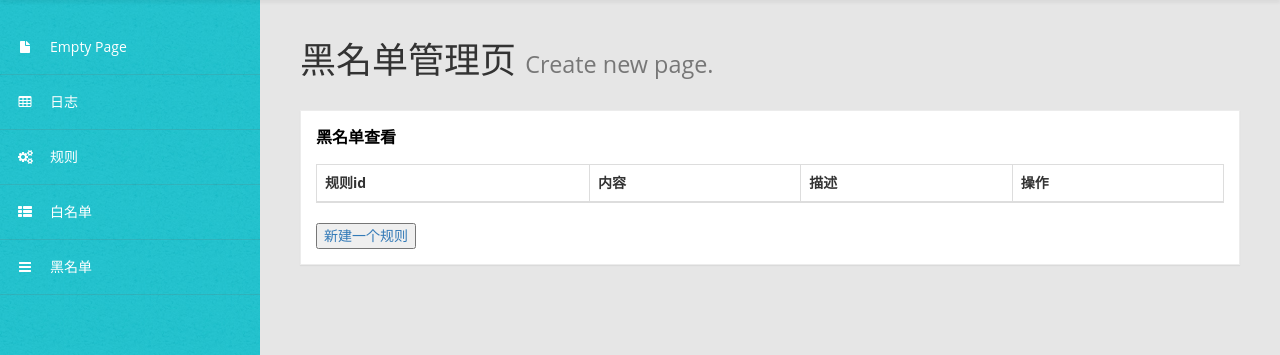
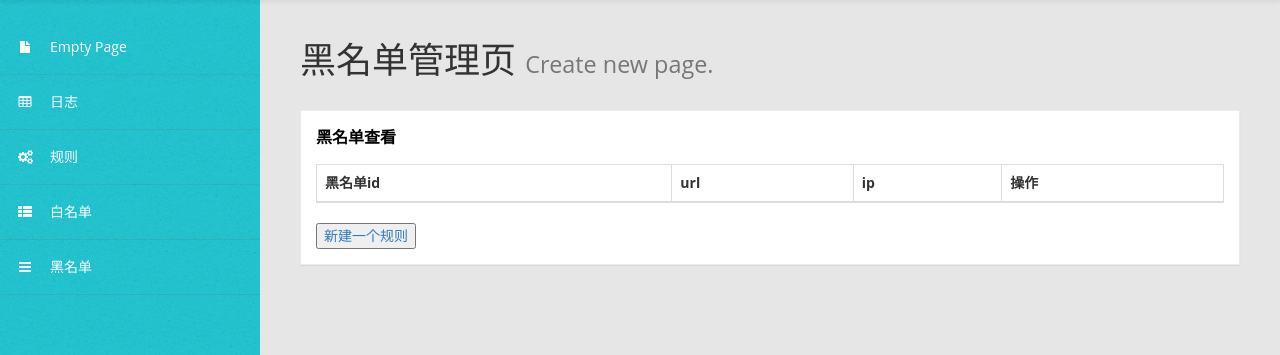
Before and after one commit to RaidriarB/Simple-WAF-Demo, a Django app: page /waf/Blacklist in a window 1280 px wide. Shown: the part 60-415 px from the top of the page. Run offline with Django 3.2, Linux system fonts and the light colour scheme; data that the repository does not hold is empty; some libraries are stand-ins or nearby versions.

Commit message:
修改管理端中错误的文字显示

```diff
--- a/src_frontend/waf/templates/waf/Blacklist.html
+++ b/src_frontend/waf/templates/waf/Blacklist.html
@@ -17,9 +17,9 @@
                                 <table class="table table-striped table-bordered table-hover" id="dataTables-example">
                                     <thead>
                                     <tr>
-                                        <th>规则id</th>
-                                        <th>内容</th>
-                                        <th>描述</th>
+                                        <th>黑名单id</th>
+                                        <th>url</th>
+                                        <th>ip</th>
                                         <th>操作</th>
                                     </tr>
                                     </thead>
--- a/src_frontend/waf/templates/waf/Blacklist_create.html
+++ b/src_frontend/waf/templates/waf/Blacklist_create.html
@@ -17,7 +17,7 @@
                                 <table class="table table-striped table-bordered table-hover" id="dataTables-example">
                                     <thead>
                                     <tr>
-                                        <th>黑白名单id</th>
+                                        <th>黑名单id</th>
                                         <th>url</th>
                                         <th>ip</th>
                                         <th>操作</th>
--- a/src_frontend/waf/templates/waf/Whitelist.html
+++ b/src_frontend/waf/templates/waf/Whitelist.html
@@ -17,9 +17,9 @@
                                 <table class="table table-striped table-bordered table-hover" id="dataTables-example">
                                     <thead>
                                     <tr>
-                                        <th>规则id</th>
-                                        <th>内容</th>
-                                        <th>描述</th>
+                                        <th>白名单id</th>
+                                        <th>url</th>
+                                        <th>ip</th>
                                         <th>操作</th>
                                     </tr>
                                     </thead>
--- a/src_frontend/waf/templates/waf/Whitelist_create.html
+++ b/src_frontend/waf/templates/waf/Whitelist_create.html
@@ -5,19 +5,19 @@
             <div class="row">
                 <div class="col-md-12">
                     <h1 class="page-header">
-                        黑白名单管理页 <small>Create new page.</small>
+                        白名单管理页 <small>Create new page.</small>
                     </h1>
                     <!-- Advanced Tables -->
                     <div class="panel panel-default">
                         <div class="panel-heading">
-                            黑白名单查看
+                            白名单查看
                         </div>
                         <div class="panel-body">
                             <div class="table-responsive">
                                 <table class="table table-striped table-bordered table-hover" id="dataTables-example">
                                     <thead>
                                     <tr>
-                                        <th>黑白名单id</th>
+                                        <th>白名单id</th>
                                         <th>url</th>
                                         <th>ip</th>
                                         <th>操作</th>
--- a/src_frontend/waf/templates/waf/Whitelist_edit.html
+++ b/src_frontend/waf/templates/waf/Whitelist_edit.html
@@ -21,19 +21,19 @@
             <div class="row">
                 <div class="col-md-12">
                     <h1 class="page-header">
-                        黑白名单管理页 <small>Create new page.</small>
+                        白名单管理页 <small>Create new page.</small>
                     </h1>
                     <!-- Advanced Tables -->
                     <div class="panel panel-default">
                         <div class="panel-heading">
-                            黑白名单查看
+                            白名单查看
                         </div>
                         <div class="panel-body">
                             <div class="table-responsive">
                                 <table class="table table-striped table-bordered table-hover" id="dataTables-example">
                                     <thead>
                                     <tr>
-                                        <th>黑白名单id</th>
+                                        <th>白名单id</th>
                                         <th>url</th>
                                         <th>ip</th>
                                         <th>操作</th>
```
